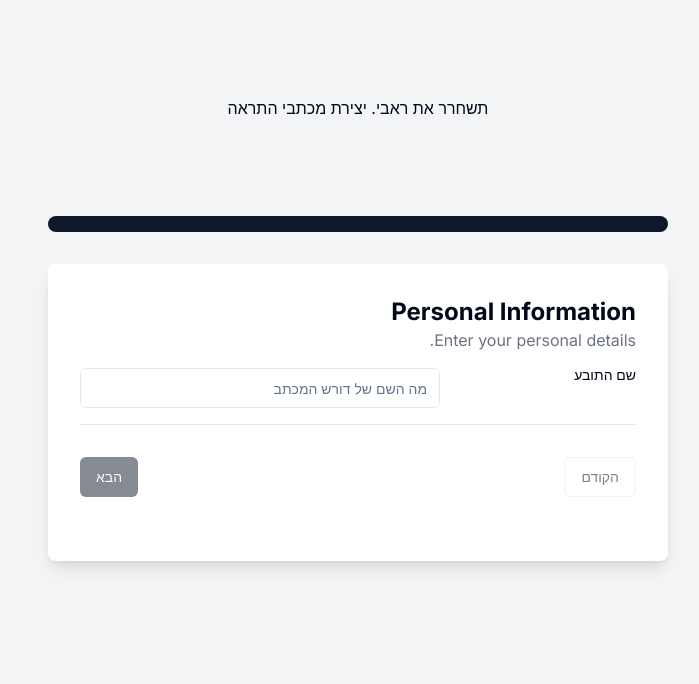
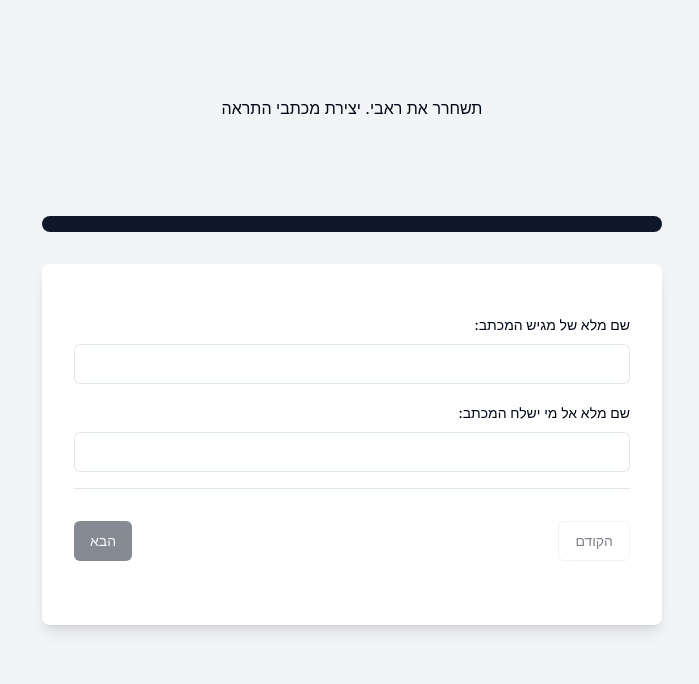
Before and after one commit to ronka/warning-letter-gpt, a Next.js app: page / in a window 1280 px wide. Shown: the top 684 px of the page, without its empty margins (441-1140 px from the left). Built offline with nearby package versions, Linux system fonts and the light colour scheme.

Commit message:
refactor: Update Step component to make title and description optional

```diff
--- a/components/CreateForm.tsx
+++ b/components/CreateForm.tsx
@@ -90,46 +90,61 @@ export function CreateForm() {
         <form onSubmit={form.handleSubmit(onSubmit)} className="space-y-8">
           <MultiStepForm>
             <Step
-              title="Personal Information"
-              description="Enter your personal details."
-              isNextDisabled={!Boolean(form.watch("name"))}
+              isNextDisabled={
+                !Boolean(form.watch("name")) ||
+                !Boolean(form.watch("against-name"))
+              }
             >
               <FormField
                 control={form.control}
                 name="name"
                 render={({ field }) => (
                   <FormItem>
-                    <Grid>
-                      <FormLabel>שם התובע</FormLabel>
+                    <FormLabel>שם מלא של מגיש המכתב:</FormLabel>
                     <FormControl>
-                        <Input placeholder="מה השם של דורש המכתב" {...field} />
+                      <Input {...field} />
                     </FormControl>
-                    </Grid>
+                    <FormMessage />
+                  </FormItem>
+                )}
+              />
+
+              <FormField
+                control={form.control}
+                name="against-name"
+                render={({ field }) => (
+                  <FormItem>
+                    <div>
+                      <FormLabel>שם מלא אל מי ישלח המכתב:</FormLabel>
+                    </div>
+                    <FormControl>
+                      <Input {...field} />
+                    </FormControl>
                     <FormMessage />
                   </FormItem>
                 )}
               />
             </Step>
 
-            <Step
-              title="Personal Information"
-              isNextDisabled={!Boolean(form.watch("topic"))}
-              description="Enter your personal details."
-            >
+            <Step isNextDisabled={!Boolean(form.watch("topic"))}>
               <FormField
                 control={form.control}
                 name="topic"
                 render={({ field }) => (
                   <FormItem>
-                    <Grid>
-                      <FormLabel>נושא מכתב ההתראה</FormLabel>
+                    <FormLabel>
+                      באיזה נושא אתם מעוניינים להתריע בפניו?
+                    </FormLabel>
+                    {/* <FormDescription>
+                      באיזה נושא אתם מעוניינים להתריע בפניו?
+                    </FormDescription> */}
                     <Select
                       onValueChange={field.onChange}
                       defaultValue={field.value}
                     >
                       <FormControl>
                         <SelectTrigger>
-                            <SelectValue placeholder="תבחור את התחום" />
+                          <SelectValue placeholder="בחר נושא" />
                         </SelectTrigger>
                       </FormControl>
                       <SelectContent>
@@ -141,99 +156,25 @@ export function CreateForm() {
                         </SelectItem>
                       </SelectContent>
                     </Select>
-                    </Grid>
-                    {/* <FormDescription>
-              </FormDescription> */}
                     <FormMessage />
                   </FormItem>
                 )}
               />
             </Step>
 
-            <Step
-              title="Personal Information"
-              description="Enter your personal details."
-              isNextDisabled={!Boolean(form.watch("against-name"))}
-            >
-              <FormField
-                control={form.control}
-                name="against-name"
-                render={({ field }) => (
-                  <FormItem>
-                    <Grid>
-                      <div>
-                        <FormLabel>כנגד מי</FormLabel>
-                        <FormDescription>
-                          אל מי פונה מכתב התראה זה
-                        </FormDescription>
-                      </div>
-                      <FormControl>
-                        <Input placeholder="כנגד מי" {...field} />
-                      </FormControl>
-                    </Grid>
-                    <FormMessage />
-                  </FormItem>
-                )}
-              />
-            </Step>
-
-            <Step
-              title="Personal Information"
-              description="Enter your personal details."
-              isNextDisabled={!Boolean(form.watch("body"))}
-            >
+            <Step isNextDisabled={!Boolean(form.watch("body"))}>
               <FormField
                 control={form.control}
                 name="body"
                 render={({ field }) => (
                   <FormItem>
-                    <Grid>
                     <div>
                       <FormLabel>מה התלונה?</FormLabel>
-                        <FormDescription>
-                          כמה שיותר מידע יותר טוב
-                        </FormDescription>
+                      <FormDescription>כמה שיותר מידע יותר טוב</FormDescription>
                     </div>
                     <FormControl>
-                        <Textarea
-                          placeholder="נא לציין כמה שיותר מפרטי האירוע"
-                          className="resize-none"
-                          {...field}
-                        />
+                      <Textarea className="resize-none" {...field} />
                     </FormControl>
-                    </Grid>
-                    <FormMessage />
-                  </FormItem>
-                )}
-              />
-            </Step>
-
-            <Step
-              title="Personal Information"
-              description="Enter your personal details."
-              isNextDisabled={!Boolean(form.watch("purpose"))}
-            >
-              <FormField
-                control={form.control}
-                name="purpose"
-                render={({ field }) => (
-                  <FormItem>
-                    <Grid>
-                      <div>
-                        <FormLabel>מה מנסים להשיג?</FormLabel>
-                        <FormDescription>
-                          ניתן לדרוש כל דבר במסגרת החוק, שימו לב שזה מכתב התראה
-                          ולא מכתב סחיטה
-                        </FormDescription>
-                      </div>
-                      <FormControl>
-                        <Textarea
-                          placeholder="אני מעוניין שימחוק את הפוסט"
-                          className="resize-none"
-                          {...field}
-                        />
-                      </FormControl>
-                    </Grid>
                     <FormMessage />
                   </FormItem>
                 )}
@@ -245,7 +186,6 @@ export function CreateForm() {
                 render={({ field }) => {
                   return (
                     <FormItem>
-                      <Grid>
                       <div>
                         <FormLabel>ראיות</FormLabel>
                         <FormDescription>
@@ -261,7 +201,6 @@ export function CreateForm() {
                           {...fileFormRef}
                         />
                       </FormControl>
-                      </Grid>
                       <div>
                         {selectedFiles.map((file: string, index: number) => (
                           <div key={index} className="m-1 inline-block">
@@ -280,19 +219,52 @@ export function CreateForm() {
               />
             </Step>
 
+            <Step isNextDisabled={!Boolean(form.watch("purpose"))}>
+              <FormField
+                control={form.control}
+                name="purpose"
+                render={({ field }) => (
+                  <FormItem>
+                    <div>
+                      <FormLabel>מה מנסים להשיג?</FormLabel>
+                      <FormDescription>
+                        ניתן לדרוש כל דבר במסגרת החוק, שימו לב שזה מכתב התראה
+                        ולא מכתב סחיטה
+                      </FormDescription>
+                    </div>
+                    <FormControl>
+                      <Textarea className="resize-none" {...field} />
+                    </FormControl>
+                    <FormMessage />
+                  </FormItem>
+                )}
+              />
+            </Step>
+
             <Step
-              title="Step Title"
-              description="Step Description"
+              title="סיכום פרטי המכתב"
+              description="נא לוודא שהפרטים נכונים"
               isNextDisabled={false}
             >
               <div className="space-y-4">
                 <div>
-                  <h3 className="text-lg font-medium">Personal Information</h3>
                   <div className="text-gray-500 dark:text-gray-400">
-                    <p>Name: {form.getValues().name}</p>
-                    <p>Against Name: {form.getValues()["against-name"]}</p>
-                    <p>Body: {form.getValues().body}</p>
-                    <p>Purpose: {form.getValues().purpose}</p>
+                    <p>
+                      <div className="font-black">שם מגיש המכתב:</div>{" "}
+                      {form.getValues().name}
+                    </p>
+                    <p>
+                      <div className="font-black">המכתב מוגש כנד:</div>
+                      {form.getValues()["against-name"]}
+                    </p>
+                    <p>
+                      <div className="font-black">הסיבה לשליחת המכתב:</div>{" "}
+                      {form.getValues().body}
+                    </p>
+                    <p>
+                      <div className="font-black">אתם רוצים לבקש:</div>{" "}
+                      {form.getValues().purpose}
+                    </p>
                   </div>
                 </div>
 
--- a/components/layout/Step.tsx
+++ b/components/layout/Step.tsx
@@ -5,8 +5,8 @@ import { useStep } from "@/context/Step";
 
 interface StepProps {
   children: React.ReactNode;
-  title: string;
-  description: string;
+  title?: string;
+  description?: string;
   isNextDisabled: boolean;
 }
 
```
Lines whose indentation alone changed are shown as unchanged.
